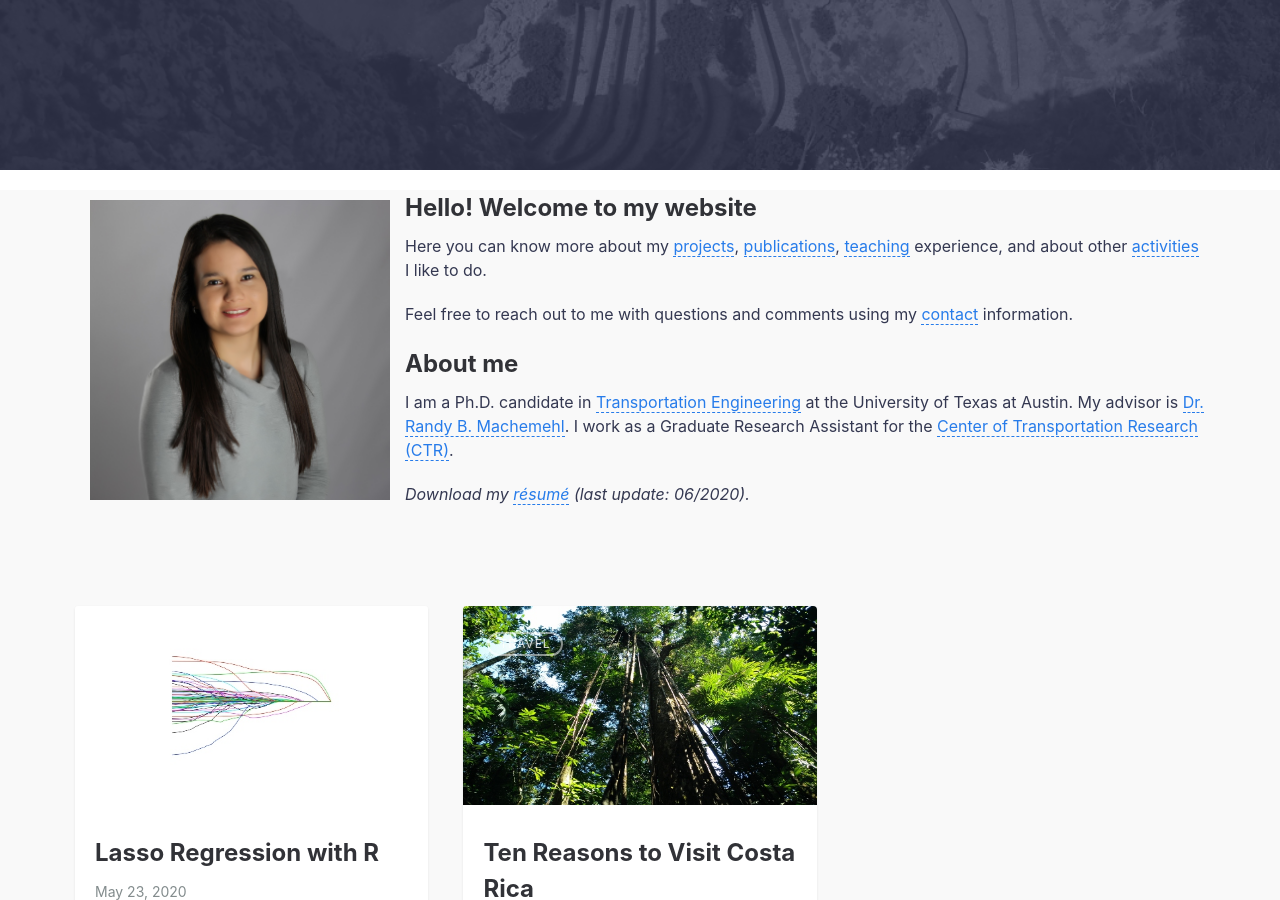
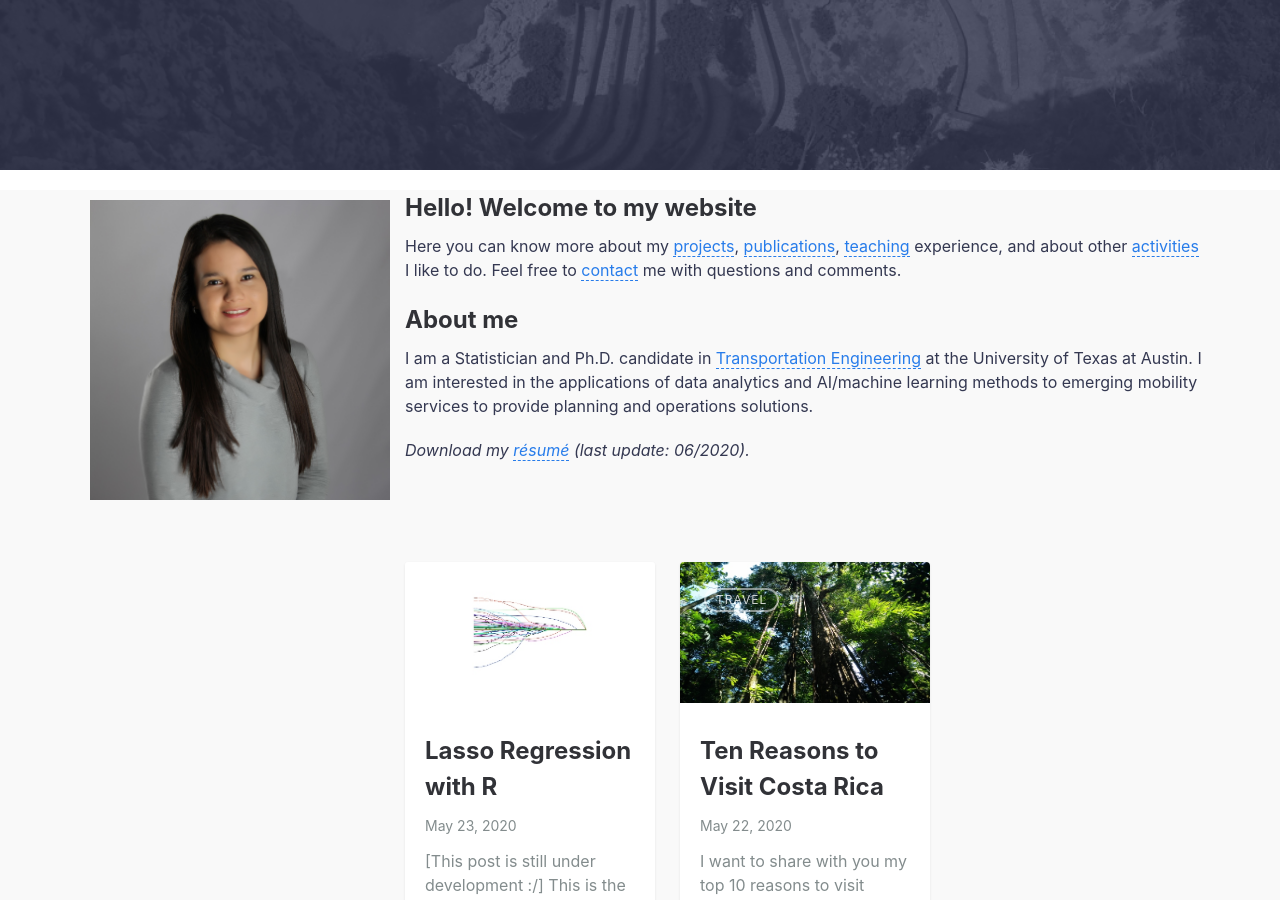
Before and after one commit to nzunigag/nzunigag.github.io, a Jekyll site: the page built from index.md, in a window 1280 px wide and 900 px high, scrolled down 406 px. Built offline with Jekyll 4.4.1, drawn with Linux system fonts in a browser that asks for light colours; comment, search, counter and statistics services are not loaded.

Commit message:
Update default.html

```diff
--- a/_layouts/default.html
+++ b/_layouts/default.html
@@ -41,15 +41,13 @@ layout: compress
               Here you can know more about my <a href="https://nzunigag.github.io/projects/">projects</a>,
               <a href="https://nzunigag.github.io/publications/">publications</a>,
               <a href="https://nzunigag.github.io/teaching/">teaching</a> experience, and about other
-              <a href="https://nzunigag.github.io/activities/">activities</a> I like to do. <br>
-              </p>
-
-              Feel free to reach out to me with questions and comments using my <a href="https://nzunigag.github.io/contact/">contact</a> information.
+              <a href="https://nzunigag.github.io/activities/">activities</a> I like to do.
+              Feel free to <a href="https://nzunigag.github.io/contact/">contact</a> me with questions and comments.
             </p>
 
               <h2> About me</h2>
-              I am a Ph.D. candidate in  <a href="http://www.caee.utexas.edu/transportation">Transportation Engineering</a> at the University of Texas at Austin. My advisor is <a href="https://sites.utexas.edu/machemehl/">Dr. Randy B. Machemehl</a>.
-              I work as a Graduate Research Assistant for the <a href="https://ctr.utexas.edu/">Center of Transportation Research (CTR)</a>.<br>
+              I am a Statistician and Ph.D. candidate in  <a href="http://www.caee.utexas.edu/transportation">Transportation Engineering</a> at the University of Texas at Austin.
+              I am interested in the applications of data analytics and AI/machine learning methods to emerging mobility services to provide planning and operations solutions.
               </p>
               <i>Download my <a href="https://nzunigag.github.io/downloads/NataliaZuniga_Resume.pdf">résumé</a> (last update: 06/2020).</i> <br>
               </p>
```
